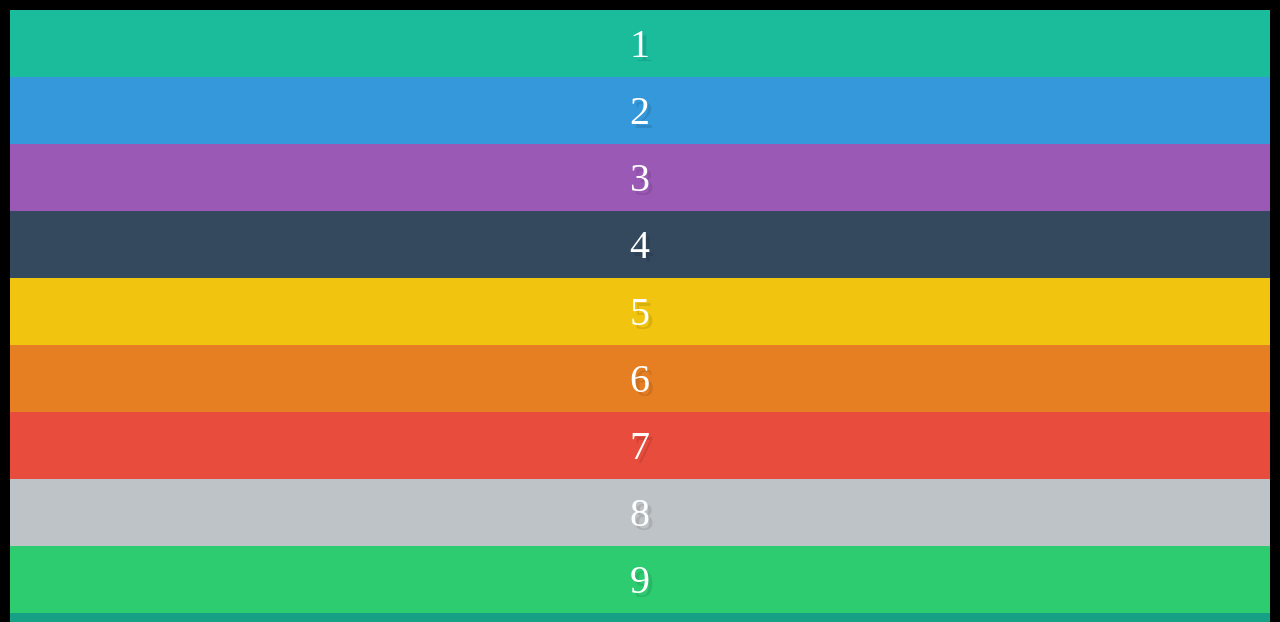
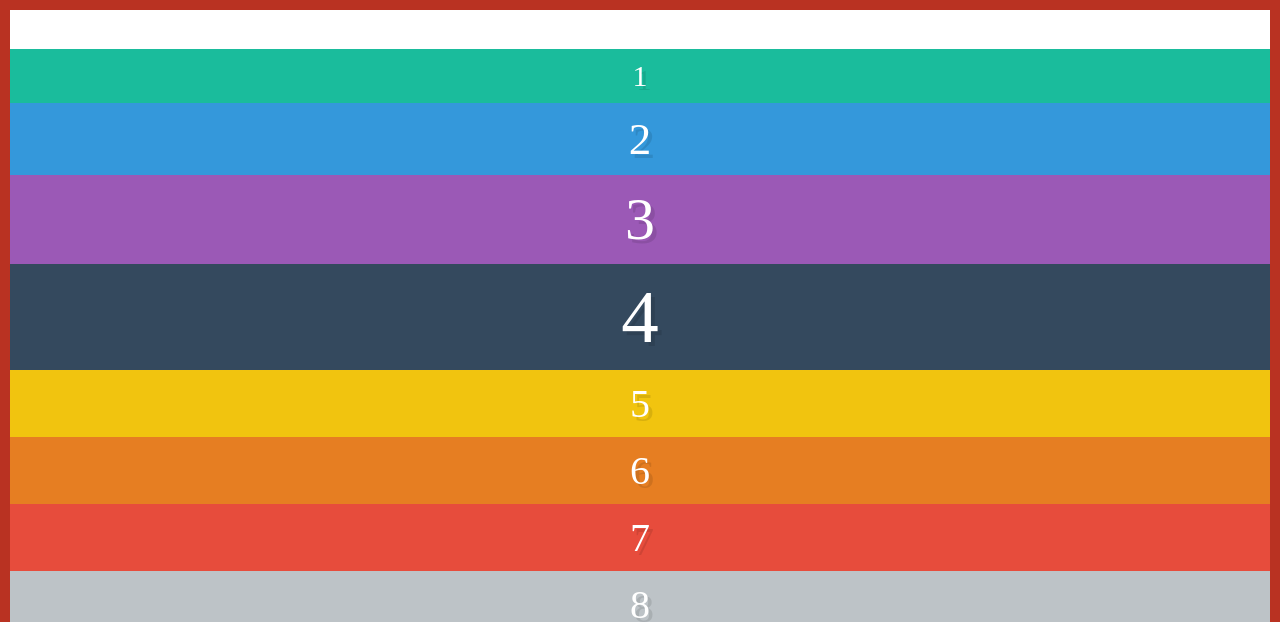
Before and after one commit to UnrivalledHitman/What-The-FlexBox, a plain HTML site: page Introduction/index.html in a window 1280 px wide. Shown: the top 622 px of the page. Drawn offline with Linux system fonts and the light colour scheme.

Commit message:
Update style.css
Alignment and Centering with align-items

```diff
--- a/Introduction/style.css
+++ b/Introduction/style.css
@@ -48,8 +48,25 @@
 /* We start writing out flexbox here. The above is just page setup */
 .container {
   display: flex;
+  border: 10px solid rgb(185, 50, 34);
+  align-content: end;
+  height: 100vh;
   flex-direction: column;
-  justify-content: flex-start;
-  border: 10px solid black;
-  height: 100vh;
+  justify-content: center;
 }
+
+.box1 {
+  font-size: 30px;
+}
+
+.box2 {
+  font-size: 45px;
+}
+
+.box3 {
+  font-size: 60px;
+}
+
+.box4 {
+  font-size: 75px;
+}
```
